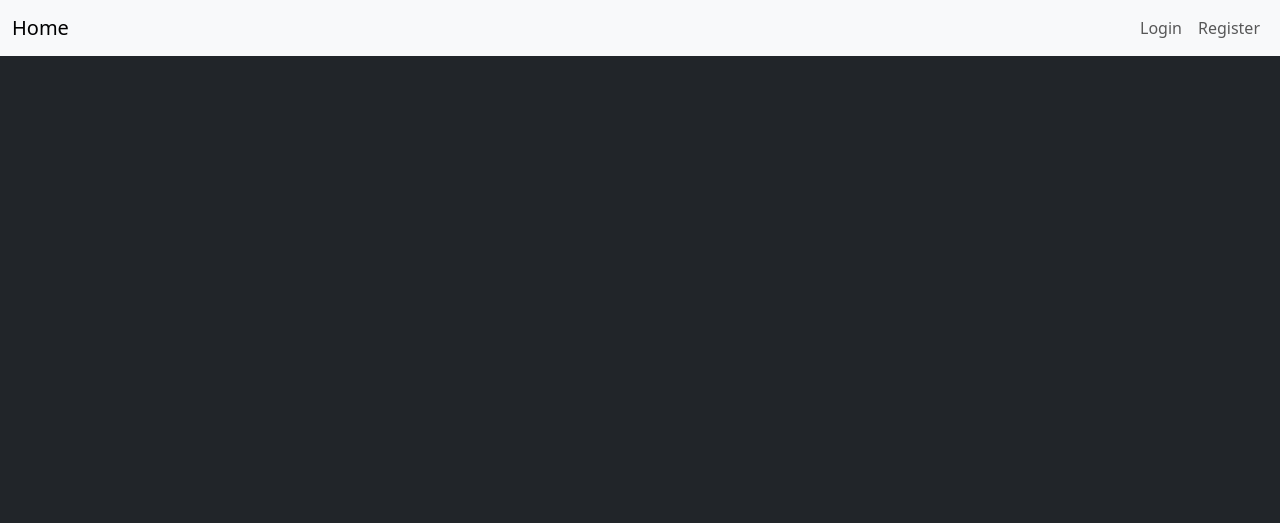
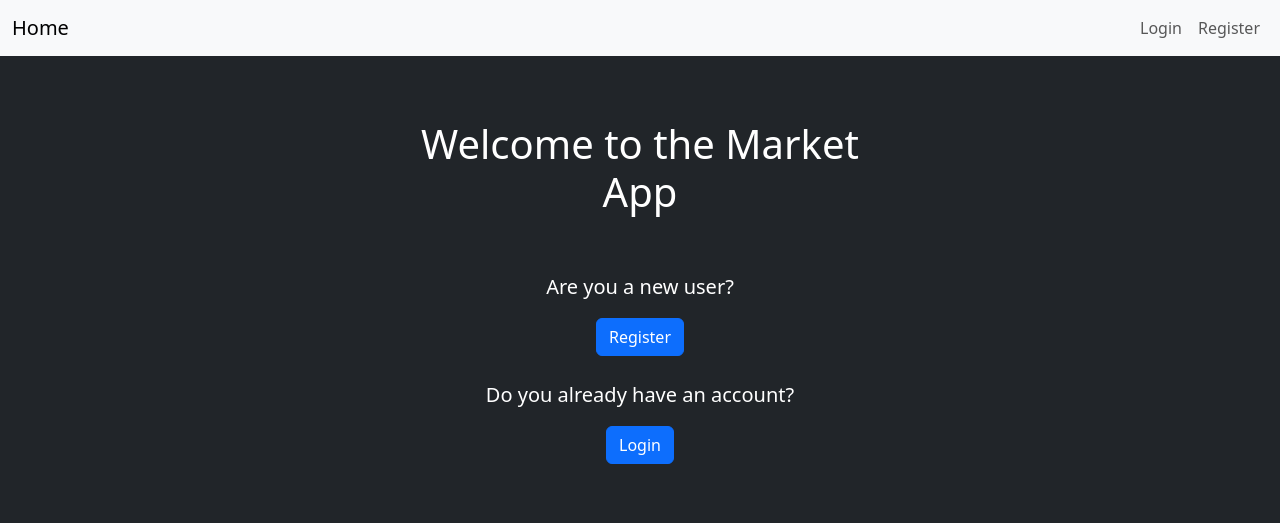
Before and after one commit to astpalai/Flask-Inventory-Management, a Flask app: page / in a window 1280 px wide. Shown: the top 523 px of the page. Run offline with Flask 3, Linux system fonts and the light colour scheme.

Commit message:
Added market page

```diff
--- a/website/templates/base.html
+++ b/website/templates/base.html
@@ -18,20 +18,26 @@
                     <span class="navbar-toggler-icon"></span>
                 </button>
                 <div class="collapse navbar-collapse" id="navbar">
+                    {% if current_user.is_authenticated %}
+                        <ul class="navbar-nav">
+                            <a class="nav-link" href="{{url_for('views.market')}}">Market</a>
+                        </ul>
                         {% if current_user.username == 'admin' %}
                             <ul class="navbar-nav">
                                 <a class="nav-link" href="{{url_for('views.inventory')}}">Inventory</a>
                             </ul>
                         {% endif %}
                         <ul class="navbar-nav ms-auto">
-                        {% if current_user.is_authenticated %}
                             <a class="nav-link">Welcome, {{ current_user.username }}</a>
                             <a class="nav-link" href="{{ url_for('auth.logout') }}">Logout</a>
+                        </ul>
                     {% else %}
+                        <ul class="navbar-nav ms-auto">
                             <a class="nav-link" href="{{ url_for('auth.login') }}">Login</a>
                             <a class="nav-link" href="{{ url_for('auth.register') }}">Register</a>
+                        </ul>
+
                     {% endif %}
-                    </ul>
                 </div>
             </div>
         </nav>
--- a/website/templates/home.html
+++ b/website/templates/home.html
@@ -5,4 +5,23 @@
 {% endblock %}
 
 {% block content %}
+<div class="position-relative overflow-hidden p-2 p-md-1 m-md-1 text-center bg-dark" style="color:white">
+    <div class="col-md-5 p-lg-2 mx-auto my-5">
+        {% if current_user.is_authenticated %}
+            <h1 class="display-6 font-weight-normal">
+                Welcome to the Market App, {{ current_user.username }}
+            </h1>
+        {% else %}
+            <h1 class="display-6 font-weight-normal">
+                Welcome to the Market App
+            </h1>
+            <br><br>
+            <p class="lead font-weight-normal">Are you a new user?</p>
+            <a class="btn btn-primary" href="{{ url_for('auth.register') }}">Register</a>
+            <br><br>
+            <p class="lead font-weight-normal">Do you already have an account?</p>
+            <a class="btn btn-primary" href="{{ url_for('auth.login') }}">Login</a>
+        {% endif %}
+    </div>
+</div>
 {% endblock %}
--- a/website/views.py
+++ b/website/views.py
@@ -22,3 +22,9 @@ def inventory():
     edit_form = EditProductForm()
     products = Products.query.filter_by()
     return render_template('inventory.html', products = products, add_form = add_form, edit_form = edit_form)
+
+@views.route('/market')
+@login_required
+def market():
+    products = Products.query.filter_by()
+    return render_template('market.html', products = products)
```
Also changed, not shown: website/templates/market.html (added, +8 -0 lines). Lines whose indentation alone changed are shown as unchanged.
